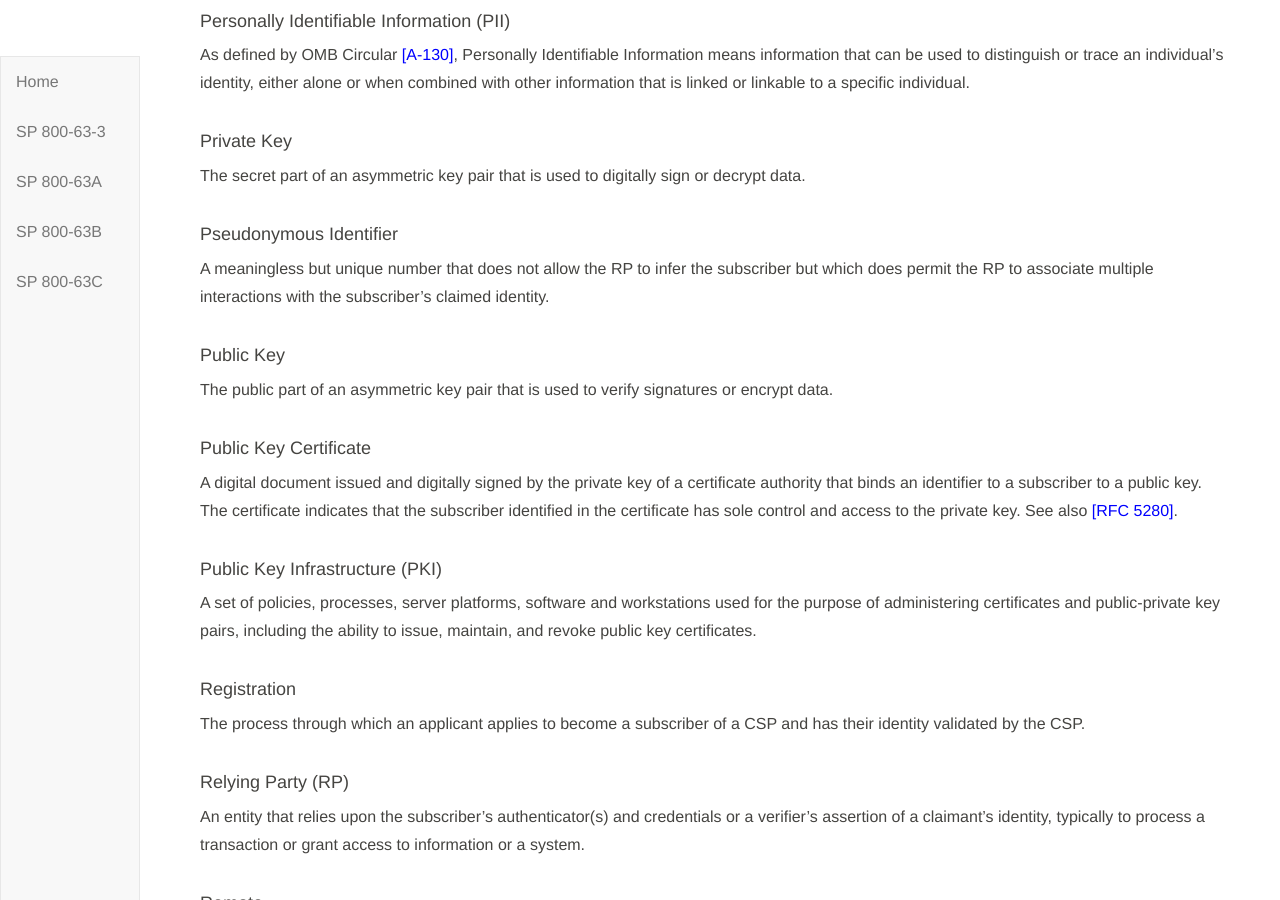
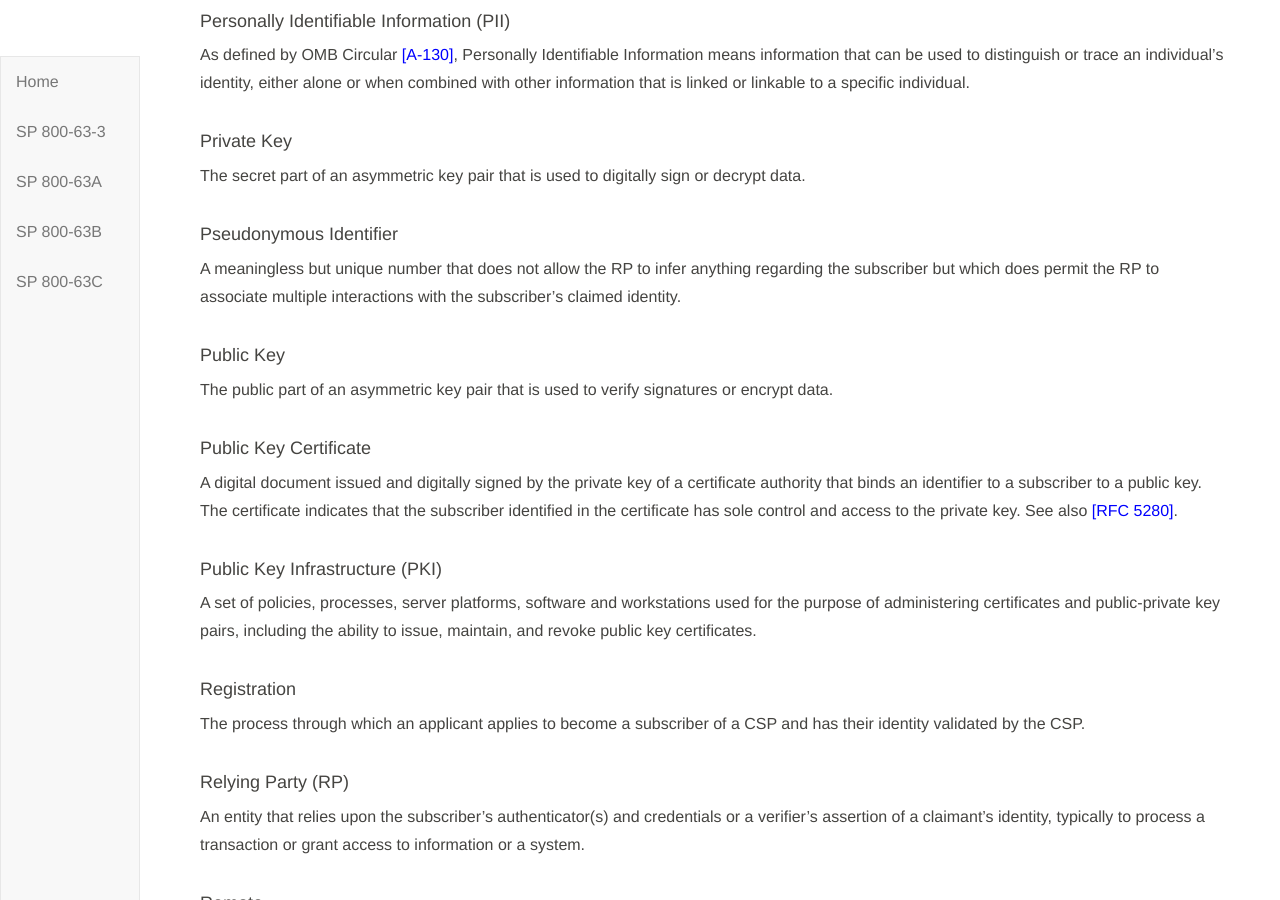
Before and after one commit to usnistgov/800-63-3, a Jekyll site: the page built from sp800-63-3/sec3_definitions.md, in a window 1280 px wide and 900 px high, scrolled down 4617 px. Built offline with Jekyll 4.4.1, drawn with Linux system fonts in a browser that asks for light colours; our own code applies the rules of GitHub Pages for plain Markdown files.

Commit message:
Minor Jim edits

```diff
--- a/sp800-63-3/sec3_definitions.md
+++ b/sp800-63-3/sec3_definitions.md
@@ -135,7 +135,7 @@
 The secret part of an asymmetric key pair that is used to digitally sign or decrypt data.
 
 #### Pseudonymous Identifier
-A meaningless but unique number that does not allow the RP to infer the subscriber but which does permit the RP to associate multiple interactions with the subscriber’s claimed identity.
+A meaningless but unique number that does not allow the RP to infer anything regarding the subscriber but which does permit the RP to associate multiple interactions with the subscriber’s claimed identity.
 
 #### Public Key
 The public part of an asymmetric key pair that is used to verify signatures or encrypt data.
```
Also changed, not shown: sp800-63-3/cover.md (+1 -1 lines).
